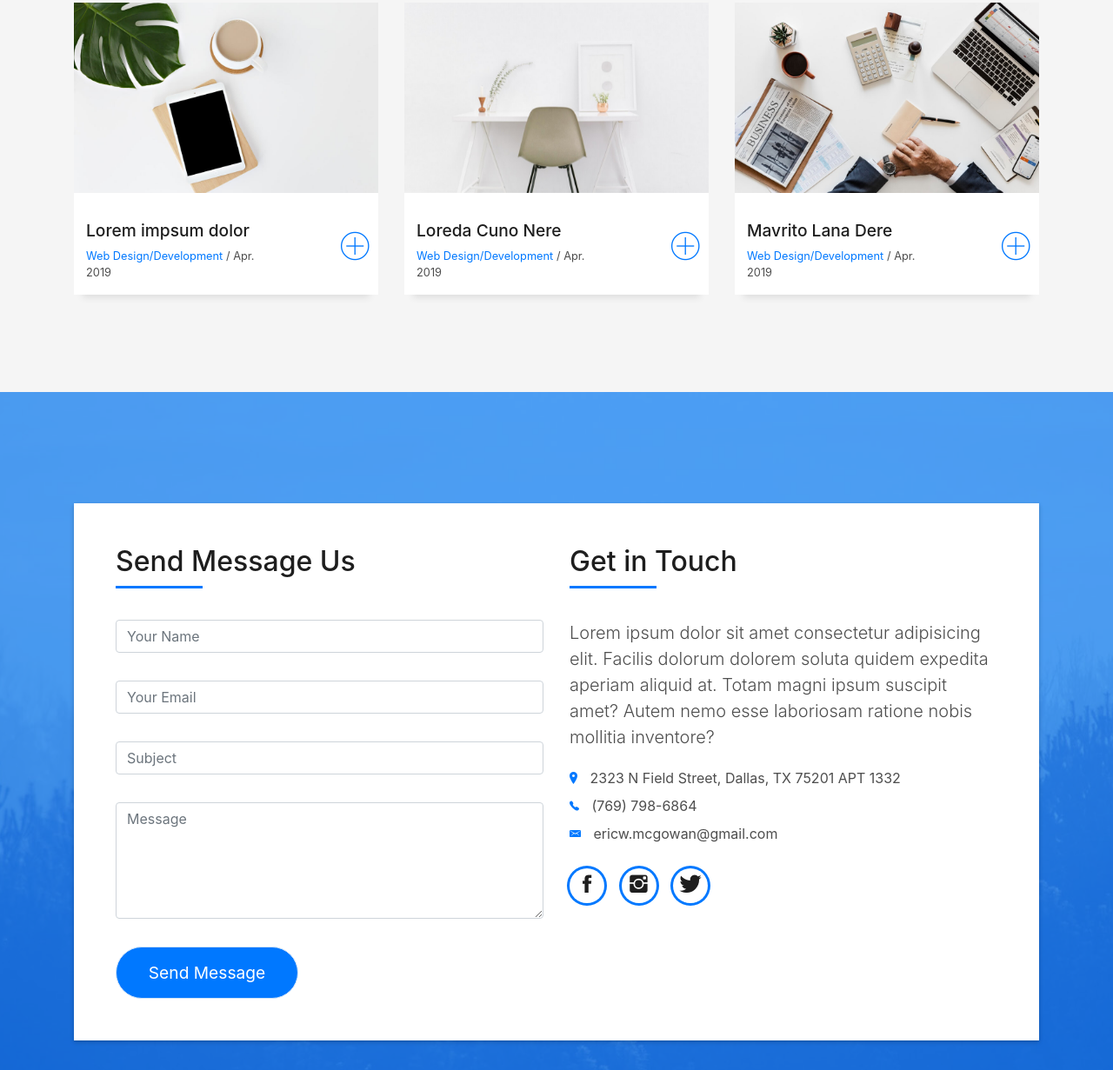
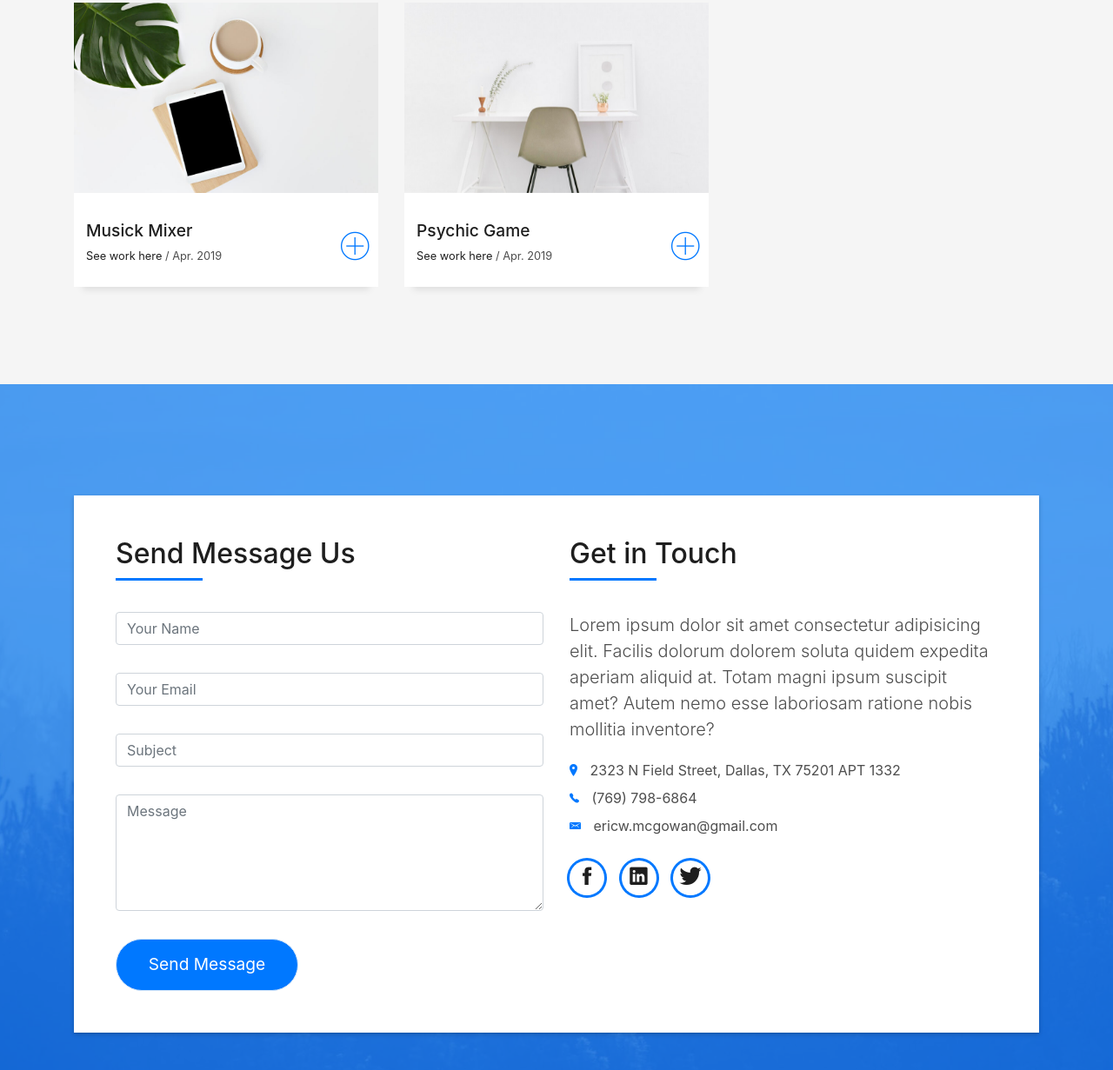
Before and after one commit to EricWMcGowan/portfolio, a plain HTML site: page index.html in a window 1280 px wide. Shown: the part 3306-4537 px from the top of the page at 87% size. Drawn offline with Linux system fonts and the light colour scheme; files whose address does not match are found by name.

Commit message:
added link to linked in, second commit

```diff
--- a/index.html
+++ b/index.html
@@ -346,9 +346,9 @@
               <div class="work-content">
                 <div class="row">
                   <div class="col-sm-8">
-                    <h2 class="w-title">Lorem impsum dolor</h2>
+                    <h2 class="w-title">Musick Mixer</h2>
                     <div class="w-more">
-                      <span class="w-ctegory">Web Design/Development</span> / <span class="w-date">Apr. 2019</span>
+                      <span class="w-ctegory"><a href="https://ericwmcgowan.github.io/Group-Project-1/">See work here</a></span> / <span class="w-date">Apr. 2019</span>
                     </div>
                   </div>
                   <div class="col-sm-4">
@@ -370,9 +370,9 @@
               <div class="work-content">
                 <div class="row">
                   <div class="col-sm-8">
-                    <h2 class="w-title">Loreda Cuno Nere</h2>
+                    <h2 class="w-title">Psychic Game</h2>
                     <div class="w-more">
-                      <span class="w-ctegory">Web Design/Development</span> / <span class="w-date">Apr. 2019</span>
+                      <span class="w-ctegory"><a href="https://ericwmcgowan.github.io/Psychic-Game/">See work here</a></span> / <span class="w-date">Apr. 2019</span>
                     </div>
                   </div>
                   <div class="col-sm-4">
@@ -385,7 +385,7 @@
             </a>
           </div>
         </div>
-        <div class="col-md-4">
+        <!-- <div class="col-md-4">
           <div class="work-box">
             <a href="img/work-3.jpg" data-lightbox="gallery-mf">
               <div class="work-img">
@@ -408,7 +408,7 @@
               </div>
             </a>
           </div>
-        </div>
+        </div> -->
         <!-- <div class="col-md-4">
           <div class="work-box">
             <a href="img/work-4.jpg" data-lightbox="gallery-mf">
@@ -714,7 +714,7 @@
                   <div class="socials">
                     <ul>
                       <li><a href="https://www.facebook.com/officialchucknorrispage/"><span class="ico-circle"><i class="ion-social-facebook"></i></span></a></li>
-                      <li><a href="https://www.instagram.com/ericwmcgowan/?hl=en"><span class="ico-circle"><i class="ion-social-instagram"></i></span></a></li>
+                      <li><a href="https://www.linkedin.com/in/eric-mcgowan-a71813ab/"><span class="ico-circle"><i class="ion-social-linkedin"></i></span></a></li>
                       <li><a href="https://twitter.com/Overshot11?lang=en"><span class="ico-circle"><i class="ion-social-twitter"></i></span></a></li>
                       <!-- <li><a href=""><span class="ico-circle"><i class="ion-social-pinterest"></i></span></a></li> -->
                     </ul>
```
